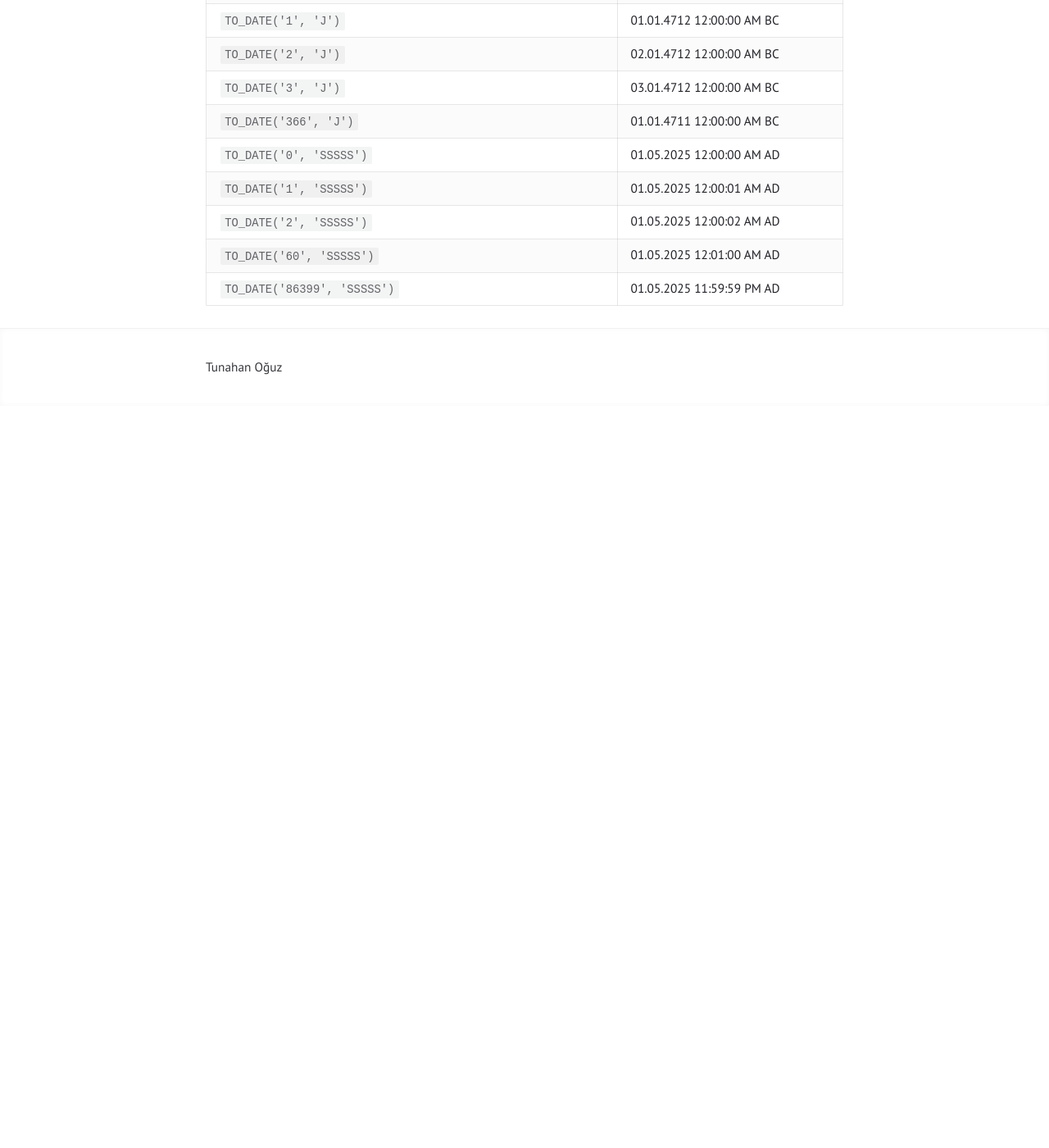
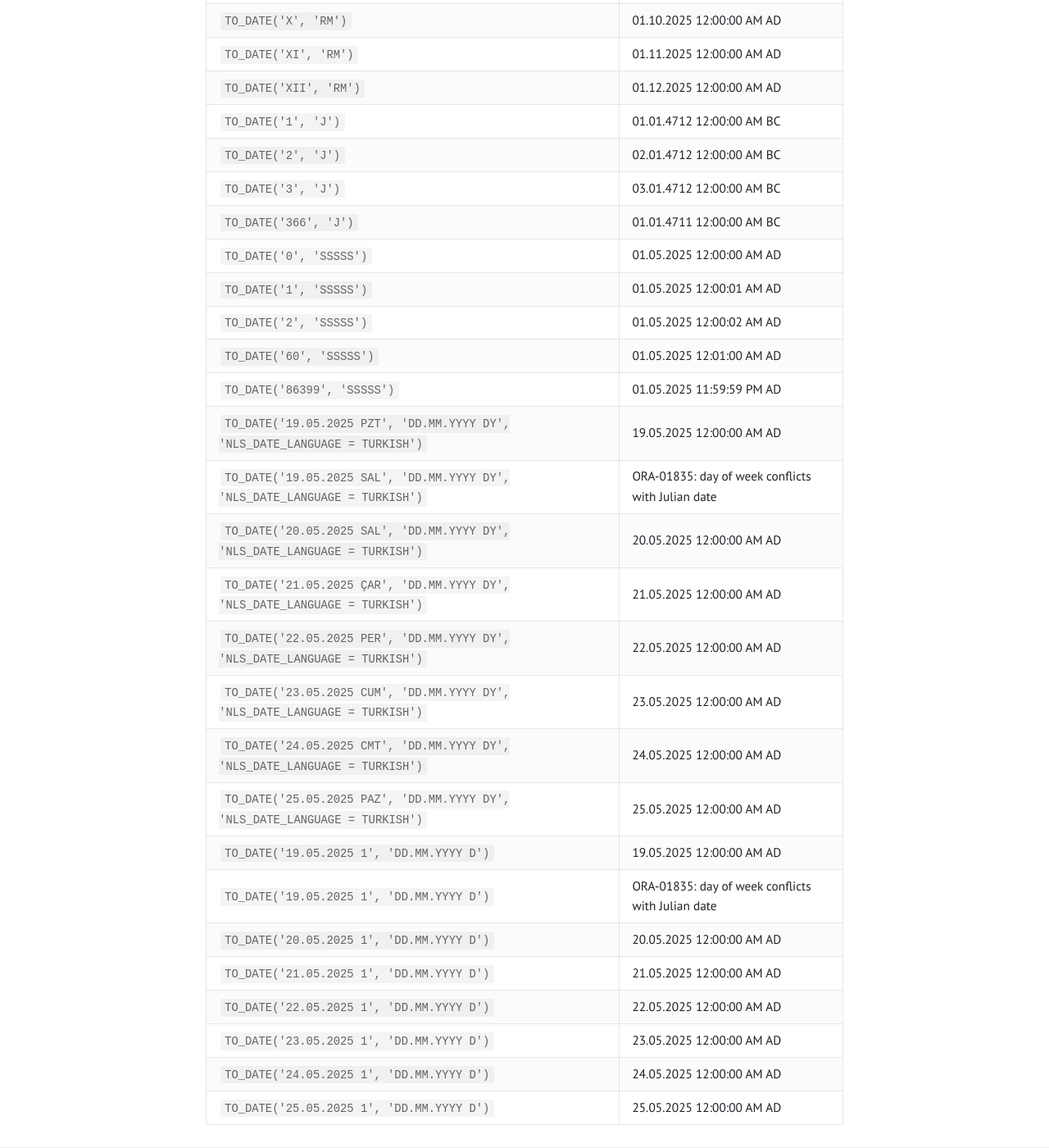
Before and after one commit to tunahanoguz/tunahanoguz.github.io, a Jekyll site: the page built from _posts/2025-05-19-oracle-TO_DATE-fonksiyonu.md, in a window 1280 px wide and 1400 px high, scrolled down 7936 px. Shown: the whole window at 82% size. Built offline with Jekyll 4.4.1, drawn with Linux system fonts in a browser that asks for light colours; before the commit the page ends 8431 px from its top, so only the background shows below that; some of the changed text lies outside the part shown.

Commit message:
Update 2025-05-19-oracle-TO_DATE-fonksiyonu.md

```diff
--- a/_posts/2025-05-19-oracle-TO_DATE-fonksiyonu.md
+++ b/_posts/2025-05-19-oracle-TO_DATE-fonksiyonu.md
@@ -30,10 +30,10 @@ Aşağıdaki tabloda `format` isim parametrenin alabileceği değerler ve onlar
 | `SS`             | Saniyeyi ifade eder.                                 |
 | `AM` veya `A.M.` | Öğleden önce veya öğleden sonra ifadesidir.          |
 | `PM` veya `P.M.` | Öğleden önce veya öğleden sonra ifadesidir.          |
-| `D`              | Haftanın bir gününü ifade eder. (1-8)                |
+| `D`              | Haftanın bir gününü ifade eder. (1-7) Tek başına yeterli değildir, daha ayrıntılı bir tarih bilgisinin parçası olarak kullanılabilir ve bu tarih bilgisiyle uyumlu olmalıdır. `NLS_TERRITORY` initialization parametresinin değerine göre haftanın başlangıç-bitiş günü değişebilir. (AMERICA -> {1, SUNDAY}, TURKEY -> {1, PAZARTESİ}) |
 | `DD`             | Ayın bir gününü ifade eder. (1-31)                   |
-| `DY`             | Haftanın bir gününü, kısaltılmış haliyle ifade eder. |
-| `DAY`            | Haftanın bir gününü, adının tam haliyle ifade eder.  |
+| `DY`             | Haftanın bir gününü, kısaltılmış haliyle ifade eder. Tek başına yeterli değildir, daha ayrıntılı bir tarih bilgisinin parçası olarak kullanılabilir ve bu tarih bilgisiyle uyumlu olmalıdır. |
+| `DAY`            | Haftanın bir gününü, adının tam haliyle ifade eder. Tek başına yeterli değildir, daha ayrıntılı bir tarih bilgisinin parçası olarak kullanılabilir ve bu tarih bilgisiyle uyumlu olmalıdır.  |
 | `DDD`            | Yılın bir gününü ifade eder. (1-366)                 |
 | `MM`             | 2 haneli sayı olacak şekilde ayı ifade eder.         |
 | `MON`            | Ay bilgisini, adı kısaltılmış şekliyle ifade eder.   |
@@ -196,3 +196,19 @@ Aşağıdaki tabloda `format` isim parametrenin alabileceği değerler ve onlar
 | `TO_DATE('2', 'SSSSS')` | 01.05.2025 12:00:02 AM AD |
 | `TO_DATE('60', 'SSSSS')` | 01.05.2025 12:01:00 AM AD |
 | `TO_DATE('86399', 'SSSSS')` | 01.05.2025 11:59:59 PM AD |
+| `TO_DATE('19.05.2025 PZT', 'DD.MM.YYYY DY', 'NLS_DATE_LANGUAGE = TURKISH')` | 19.05.2025 12:00:00 AM AD |
+| `TO_DATE('19.05.2025 SAL', 'DD.MM.YYYY DY', 'NLS_DATE_LANGUAGE = TURKISH')` | ORA-01835: day of week conflicts with Julian date |
+| `TO_DATE('20.05.2025 SAL', 'DD.MM.YYYY DY', 'NLS_DATE_LANGUAGE = TURKISH')` | 20.05.2025 12:00:00 AM AD |
+| `TO_DATE('21.05.2025 ÇAR', 'DD.MM.YYYY DY', 'NLS_DATE_LANGUAGE = TURKISH')` | 21.05.2025 12:00:00 AM AD |
+| `TO_DATE('22.05.2025 PER', 'DD.MM.YYYY DY', 'NLS_DATE_LANGUAGE = TURKISH')` | 22.05.2025 12:00:00 AM AD |
+| `TO_DATE('23.05.2025 CUM', 'DD.MM.YYYY DY', 'NLS_DATE_LANGUAGE = TURKISH')` | 23.05.2025 12:00:00 AM AD |
+| `TO_DATE('24.05.2025 CMT', 'DD.MM.YYYY DY', 'NLS_DATE_LANGUAGE = TURKISH')` | 24.05.2025 12:00:00 AM AD |
+| `TO_DATE('25.05.2025 PAZ', 'DD.MM.YYYY DY', 'NLS_DATE_LANGUAGE = TURKISH')` | 25.05.2025 12:00:00 AM AD |
+| `TO_DATE('19.05.2025 1', 'DD.MM.YYYY D')` | 19.05.2025 12:00:00 AM AD |
+| `TO_DATE('19.05.2025 1', 'DD.MM.YYYY D')` | ORA-01835: day of week conflicts with Julian date |
+| `TO_DATE('20.05.2025 1', 'DD.MM.YYYY D')` | 20.05.2025 12:00:00 AM AD |
+| `TO_DATE('21.05.2025 1', 'DD.MM.YYYY D')` | 21.05.2025 12:00:00 AM AD |
+| `TO_DATE('22.05.2025 1', 'DD.MM.YYYY D')` | 22.05.2025 12:00:00 AM AD |
+| `TO_DATE('23.05.2025 1', 'DD.MM.YYYY D')` | 23.05.2025 12:00:00 AM AD |
+| `TO_DATE('24.05.2025 1', 'DD.MM.YYYY D')` | 24.05.2025 12:00:00 AM AD |
+| `TO_DATE('25.05.2025 1', 'DD.MM.YYYY D')` | 25.05.2025 12:00:00 AM AD |
```
